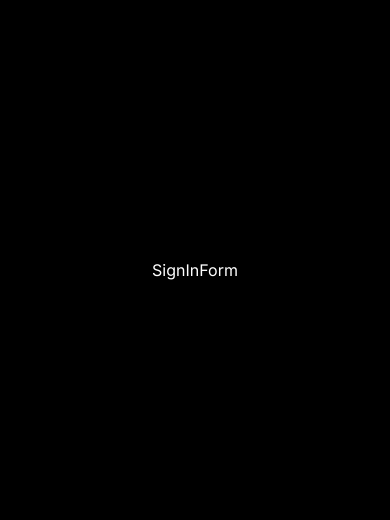
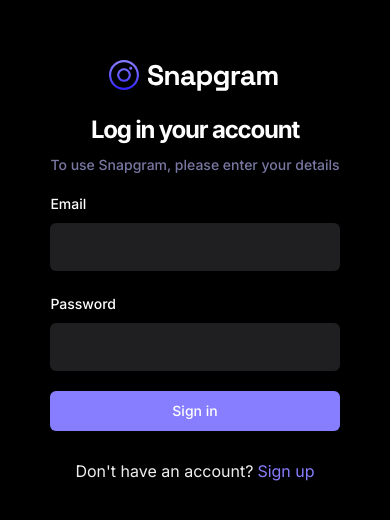
Before and after one commit to oxanashepel737/insta_clone_gram, a React (Vite) app: page /sign-in in a window 390 px wide. Shown: the part 152-672 px from the top of the page. Built offline with nearby package versions, Linux system fonts and the light colour scheme; no server answers.

Commit message:
create sign in component

```diff
--- a/src/_auth/forms/SignInForm.tsx
+++ b/src/_auth/forms/SignInForm.tsx
@@ -1,7 +1,112 @@
+import {useToast} from "@/components/ui/use-toast.ts";
+import {Link, useNavigate} from "react-router-dom";
+import {useUserContext} from "@/context/AuthContext.tsx";
+import {useSignInAccount} from "@/lib/react-query/queriesAndMutations.ts";
+import {useForm} from "react-hook-form";
+import {z} from "zod";
+import {signInValidation} from "@/lib/validation";
+import {zodResolver} from "@hookform/resolvers/zod";
+import {Form, FormControl, FormField, FormItem, FormLabel, FormMessage} from "@/components/ui/form.tsx";
+import {Input} from "@/components/ui/input.tsx";
+import {Button} from "@/components/ui/button.tsx";
+import Loader from "@/components/shared/Loader.tsx";
 
 const SignInForm = () => {
+    const {toast} = useToast();
+    const navigate = useNavigate();
+    const {checkAuthUser} = useUserContext();
+    const {
+        mutateAsync: signInAccount, isPending: isUserLoading
+    } = useSignInAccount();
+    // 1. Define your form.
+    const form = useForm<z.infer<typeof signInValidation>>({
+        resolver: zodResolver(signInValidation),
+        defaultValues: {
+            email: '',
+            password: '',
+        },
+    })
+
+    // 2. Define a submit handler.
+    async function onSubmit(values: z.infer<typeof signInValidation>) {
+        const session = signInAccount({
+            email: values.email,
+            password: values.password,
+        });
+        if (!session) {
+            return toast({
+                title: "Sign in failed. Please try again.",
+            })
+        }
+        const isLoggedIn = await checkAuthUser();
+        if (isLoggedIn) {
+            form.reset();
+            navigate('/');
+        } else {
+            return toast({
+                title: "Sign in failed. Please try again.",
+            })
+        }
+    }
+
     return (
-        <div>SignInForm</div>
+        <Form {...form}>
+            <div className='sm:w-420 flex-center flex-col'>
+                <img
+                    src='/assets/images/logo.svg'
+                    alt='logo'
+                />
+                <h2 className='h3-bold md:h2-bold pt-5 md:pt-12'>
+                    Log in your account
+                </h2>
+                <p className='text-light-3 small-medium md:base-regular mt-2'>
+                    To use Snapgram, please enter your details
+                </p>
+                <form onSubmit={form.handleSubmit(onSubmit)} className='flex flex-col gap-5 w-full mt-4'>
+                    <FormField
+                        control={form.control}
+                        name="email"
+                        render={({field}) => (
+                            <FormItem>
+                                <FormLabel>Email</FormLabel>
+                                <FormControl>
+                                    <Input type='email' className='shad-input' {...field} />
+                                </FormControl>
+                                <FormMessage/>
+                            </FormItem>
+                        )}
+                    />
+                    <FormField
+                        control={form.control}
+                        name="password"
+                        render={({field}) => (
+                            <FormItem>
+                                <FormLabel>Password</FormLabel>
+                                <FormControl>
+                                    <Input type='password' className='shad-input' {...field} />
+                                </FormControl>
+                                <FormMessage/>
+                            </FormItem>
+                        )}
+                    />
+                    <Button type="submit" className='shad-button_primary'>
+                        {
+                            isUserLoading ? (
+                                <div className='flex-center gap-2'>
+                                    <Loader/> Loading...
+                                </div>
+                            ) : 'Sign in'
+                        }
+                    </Button>
+                    <p className='text-small-regular text-light-2 text-center mt-2'>
+                        Don't have an account?
+                        <Link to='/sing-up' className='text-primary-500 text-small-semibold ml-1'>
+                            Sign up
+                        </Link>
+                    </p>
+                </form>
+            </div>
+        </Form>
     )
 }
 export default SignInForm
--- a/src/lib/validation/index.ts
+++ b/src/lib/validation/index.ts
@@ -6,3 +6,8 @@
     email: z.string().email(),
     password: z.string().min(8, 'Password must be at least 8 characters.')
 })
+
+export const signInValidation = z.object({
+    email: z.string().email(),
+    password: z.string().min(8, 'Password must be at least 8 characters.')
+})
```
